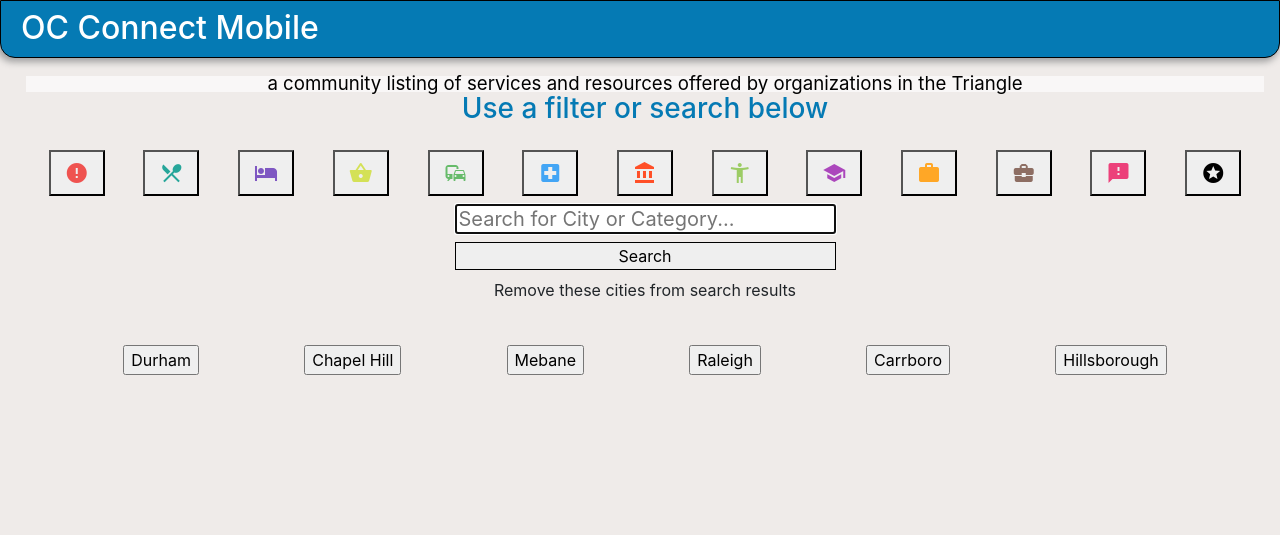
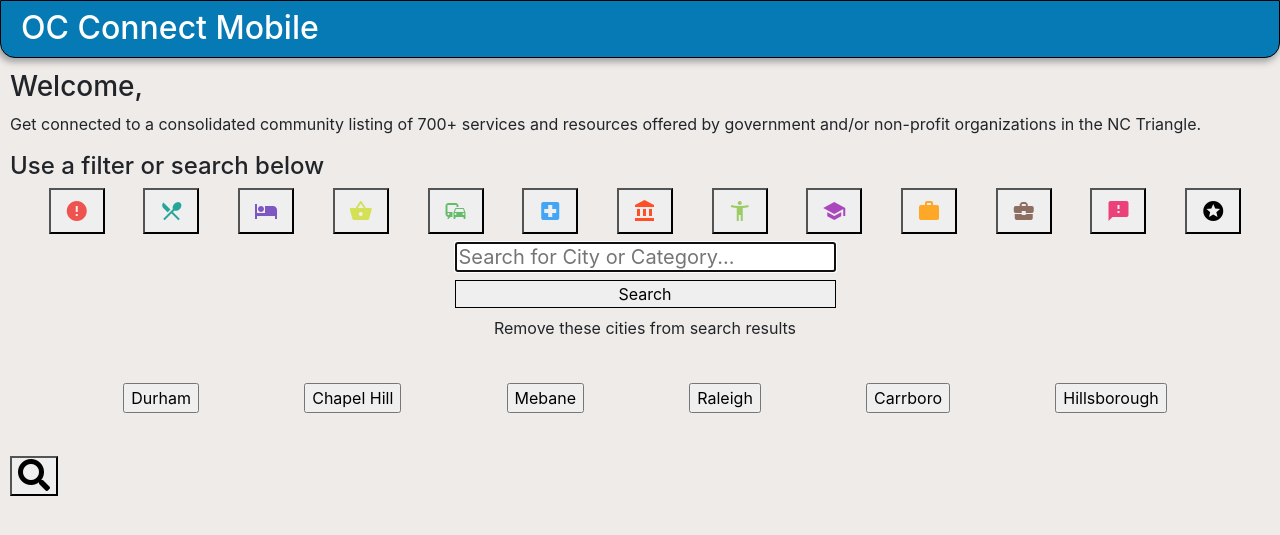
Before and after one commit to oc-connect-mobile/respond-dynamically, a Django app: template core/templates/index.html in a window 1280 px wide. Shown: the top 535 px of the page. Run offline with Django 3.2, Linux system fonts and the light colour scheme; the template is opened without the code that fills it: most values are stand-ins (such as "Sample title", 1, 10 or a date in 2020); some libraries are stand-ins or nearby versions.

Commit message:
back button on detail page, search button on index (not working) and welcome panel placeholder.

```diff
--- a/core/static/css/main.css
+++ b/core/static/css/main.css
@@ -71,21 +71,13 @@ header {
     font-size: 14pt;
     color: black;
     background-color: rgba(255, 255, 255, 0.637);
-    line-height: 50%s;
+    /* line-height: 50%s; */
     margin: auto;
 
 }
 
-.info-menu {
-
-    color:#057AB4;
-    padding: 1rem;
-    text-align: center;
-    line-height: 100%;
-}
-
 .info-span {
-    line-height: 100%;
+    /* line-height: 100%; */
 
 }
 
@@ -121,7 +113,7 @@ header {
 
 
 .content-container {
-    padding-top: 60px;
+    padding-top: 70px;
     margin-left: 10px;
 }
 .detail-container{
--- a/core/templates/index.html
+++ b/core/templates/index.html
@@ -6,12 +6,15 @@
 
 
 
-<div class="info-menu">
-        <p class="mdc-typography--overline overline-title">a community listing of services and resources offered by organizations in the Triangle</p>
-<h3>Use a filter or search below</h3>
-</div>
 
-<div aria-label="Here a various ways to filter using checkboxes" class="">
+<div class="welcome"><h3>Welcome,</h3></div>
+<div class="info-menu" id="filter">
+        <p>Get connected to a consolidated community listing of 700+ services and resources offered by government and/or non-profit organizations in the NC Triangle.</p>
+
+
+
+<h4>Use a filter or search below</h4>
+<div aria-label="Here a various ways to filter using checkboxes">
         {% comment %} Modals {% endcomment %}
 
     {% comment %} <div class="mb block">
@@ -104,6 +107,7 @@
         <input class="toggleBtn on" type="button" value="Mebane"/>
         <input class="toggleBtn on" type="button" value="ChapelHill"/> {% endcomment %}
     </div>
+</div>
     <div class="list-of-resources">
     <script>
         let data = {{ data2 | safe }}
@@ -112,11 +116,11 @@
 </div>
 
 
-{% comment %}
+
 <div class="bottom-filter">
-    <button class="mdc-button mdc-button--raised showDialogBtn" onclick="document.getElementById('filter05').style.display='block'" style="width:auto;"><i class="fa fa-search fa-2x"></i>
+    <button class="mdc-button mdc-button--raised showDialogBtn" onclick="document.getElementById('filter').style.display='block'" style="width:auto;"><i class="fa fa-search fa-2x"></i>
     </button>
-{% endcomment %}
+</div>
 
 
 <script src="{% static "JavaScript/filter.js" %}"></script>
--- a/core/templates/resource-detail.html
+++ b/core/templates/resource-detail.html
@@ -38,6 +38,10 @@
         {% endif %}
 
     </div>
+    <div class="bottom-back-btn">
+            <button class="mdc-button mdc-button--raised showDialogBtn" onclick="history.go(-1)" style="width:auto;"><i class="fa fa-2x fa-chevron-left"></i>
+            </button>
+        </div>
 
 
 {% endblock %}
```
Also changed, not shown: core/static/css/app.scss (+39 -11 lines).
